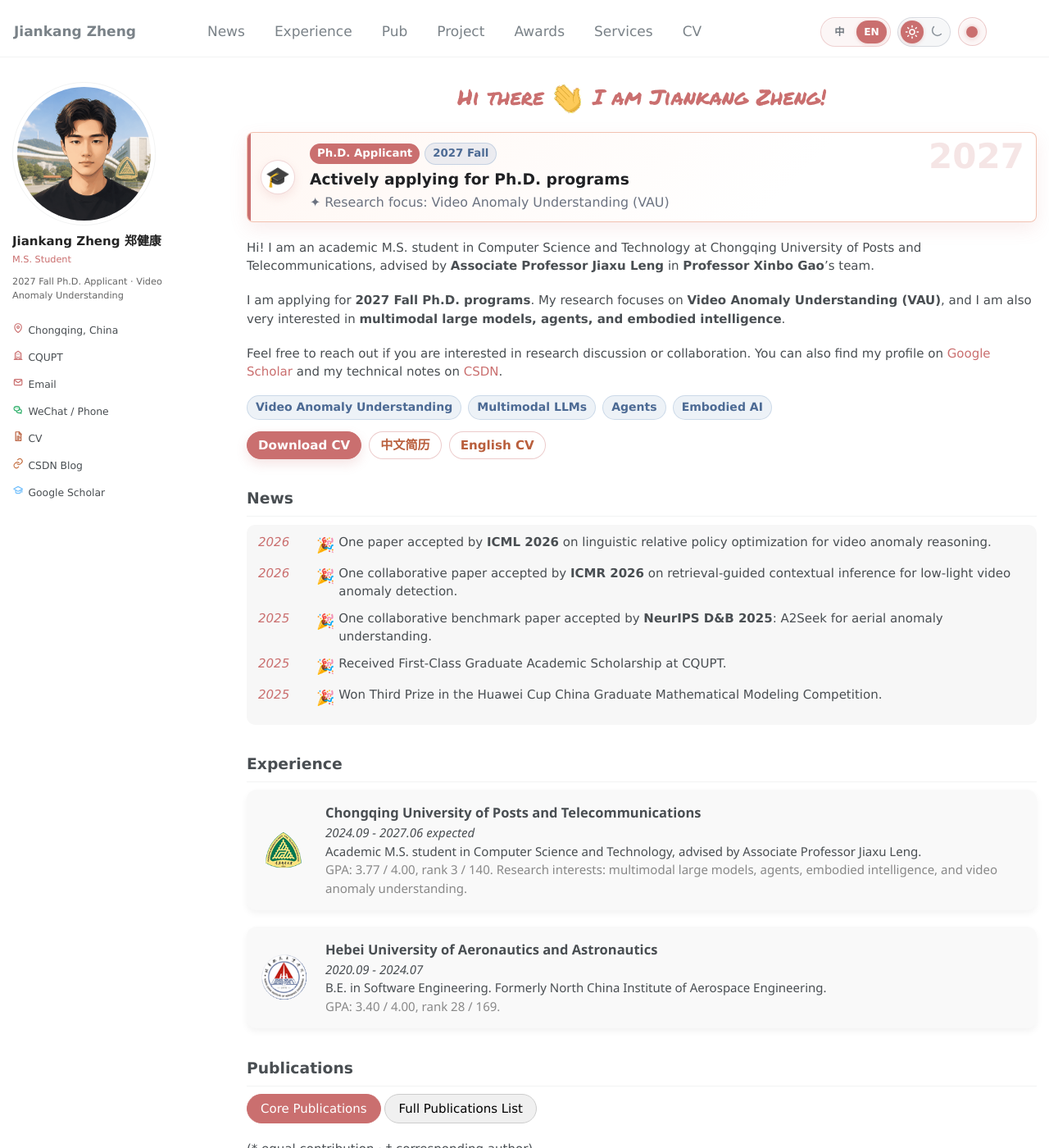
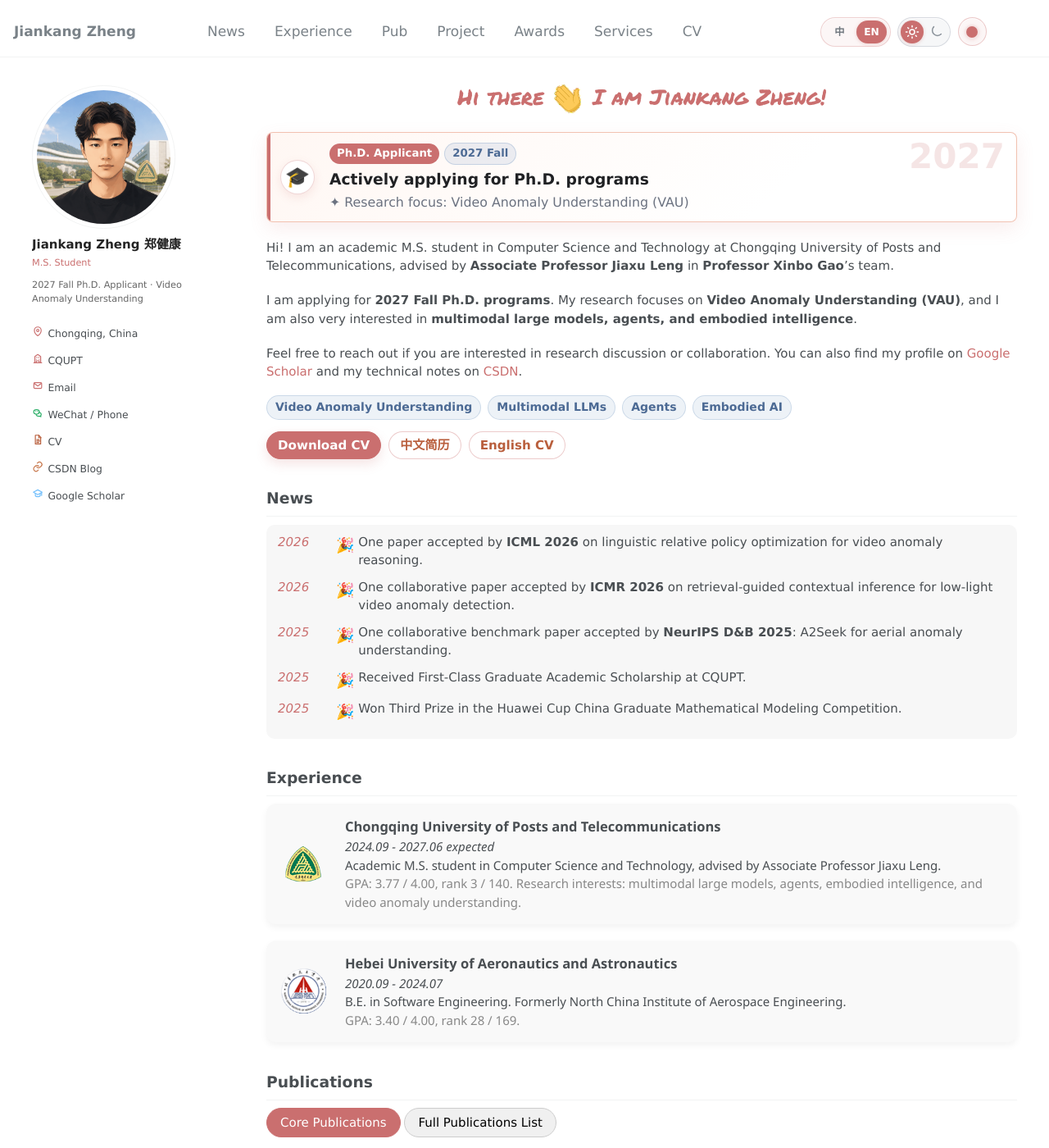
Before and after one commit to lemonzjk/lemonzjk.github.io, a Jekyll site: the page built from _pages/about.md, in a window 1280 px wide and 1400 px high. Shown: the whole window at 82% size. Built offline with Jekyll 4.4.1, drawn with Linux system fonts in a browser that asks for light colours; some web fonts are replaced.

Commit message:
Balance homepage layout breakpoints

```diff
--- a/_config.yml
+++ b/_config.yml
@@ -6,7 +6,7 @@ description              : &description "Academic homepage of Jiankang Zheng (
 url                      : "https://lemonzjk.github.io"
 baseurl                  : ""
 repository               : "lemonzjk/lemonzjk.github.io"
-asset_version            : "20260706-project-responsive-sync"
+asset_version            : "20260706-home-layout-balance"
 
 author:
   avatar           : "/assets/avatar-ai-selected.png"
--- a/assets/css/home.css
+++ b/assets/css/home.css
@@ -15,21 +15,37 @@
         scroll-margin-top: 104px;
     }
 
+    @media (min-width: 925px) and (max-width: 1023px) {
+        #main {
+            display: block;
+            max-width: 860px;
+        }
+
+        #main .sidebar,
+        #main .page {
+            float: none;
+            padding-left: 0;
+            padding-right: 0;
+            width: 100%;
+        }
+    }
+
     @media (min-width: 1024px) {
         #main {
             column-gap: 44px;
             display: grid;
             grid-template-columns: minmax(180px, 240px) minmax(0, 1fr);
+            max-width: min(1440px, calc(100vw - 48px));
         }
 
         #main .sidebar {
             float: none;
             grid-column: 1;
-            height: calc(100vh - 96px);
+            height: calc(100vh - 118px);
             overflow-y: auto;
             padding-top: 0;
             position: sticky;
-            top: 82px;
+            top: 104px;
             width: 100%;
         }
 
```
